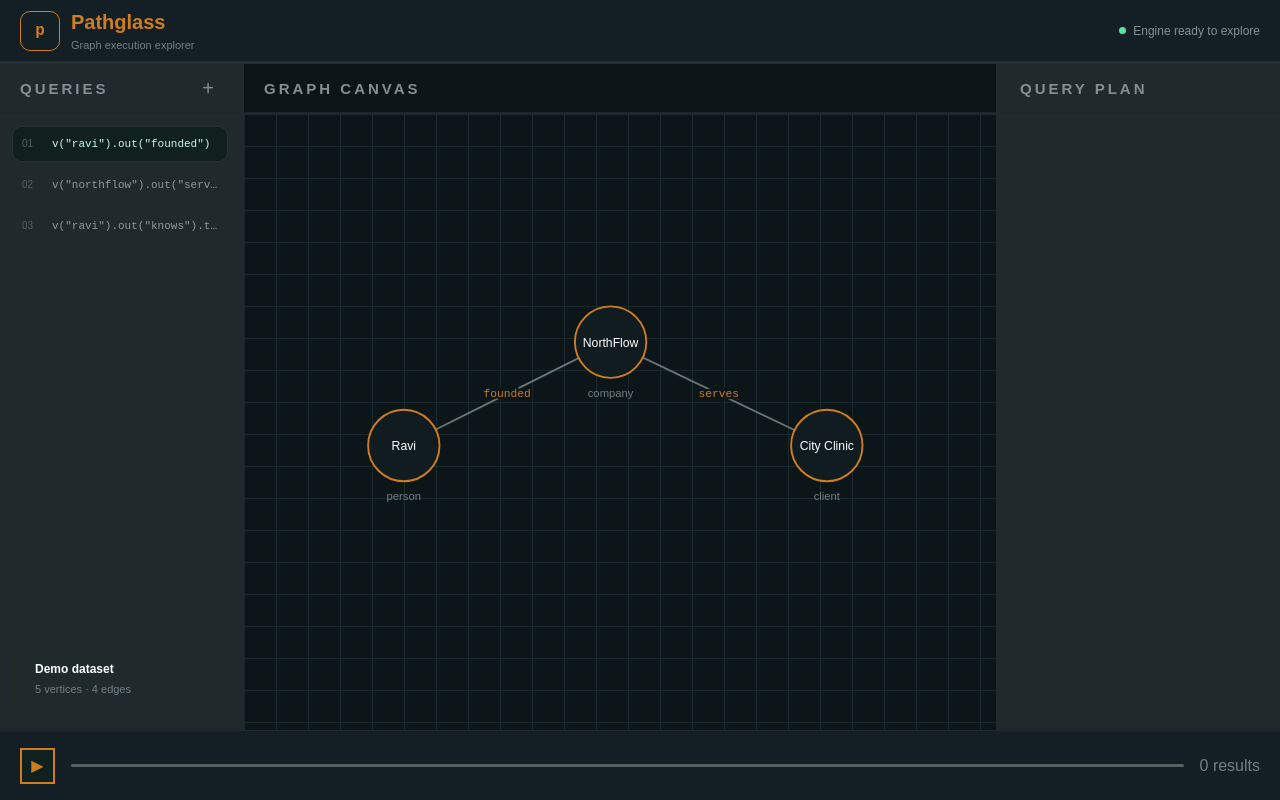
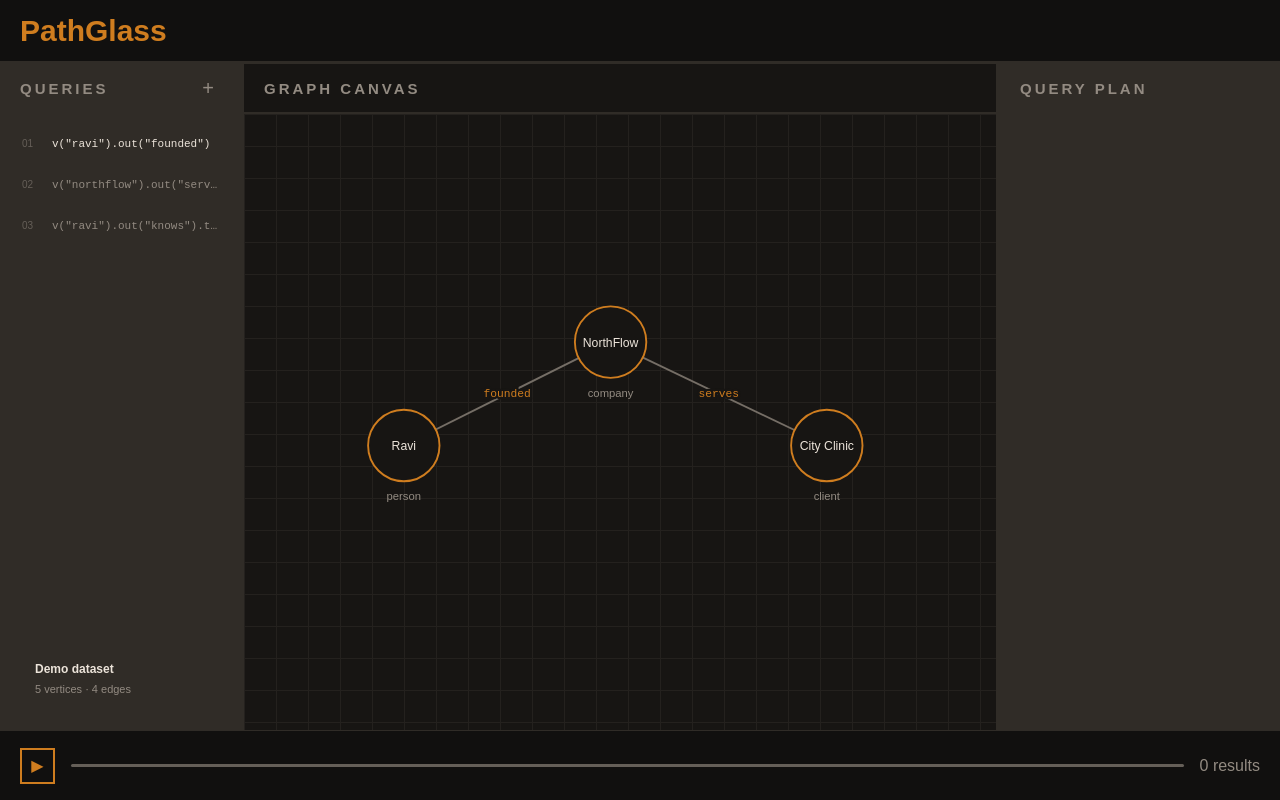
Before and after one commit to ravisharma-09/Pathglass, a React (Vite) app in the folder app/: page / in a window 1280 px wide. Built offline with nearby package versions, Linux system fonts and the light colour scheme.

Commit message:
added graph canvas and updated theme

```diff
--- a/app/src/App.css
+++ b/app/src/App.css
@@ -5,70 +5,37 @@ main {
   display:grid;
   grid-template-rows: 64px 1fr 70px;
   min-height: 100vh;
-  background: #141f25;
+  background: var(--page);
 }
 main > header{
   display: flex;
   align-items: center;
   padding: 0 20px;
-  border-bottom: 3px solid #253032;
+  border-bottom: 3px solid var(--border);
 }
-.brand {
+.app-name {
   display: flex;
-  align-items: center;
-  gap: 11px;
+  align-items: baseline;
+  gap: 9px;
 }
-.brand > span {
-  display: grid;
-  width: 40px;
-  height: 40px;
-  place-items: center;
-  border: 1px solid #cf7d1f;
-  border-radius: 10px;
-  color: #cf7d1f;
-  font-family: monospace;
-  font-weight: bold;
-  font-size: large;
+.app-name strong{
+  color: var(--orange);
+  font-size: 30px;
+}
 
-}
-.brand div {
-  display: grid;
-  gap: 5px;
-  font-size: 20px;
-}
-.brand strong {
-  color: #cf7d1f;
-}
-.brand small {
-  color: #718082;
-  font-size: 11px;
-}
-.engine{
-  display: flex;
-  align-items: center;
-  gap: 7px;
-  margin-left: auto;
-  color: #829092;
-  font-size: 12px;
-}
-.engine > span {
-  width: 7px;
-  height: 7px;
-  border-radius: 50%;
-  background-color: #55e6a5;
-}
+
 .workspace {
   display: grid;
   grid-template-columns: 240px 1fr 280px;
   gap: 4px;
-  background: #202a2c;
+  background: var(--border);
 }
 .workspace h2 {
   height: 48px;
   margin: 0;
   padding: 20px 20px;
-  border-bottom: 2px solid #1e282a;
-  color: #829092;
+  border-bottom: 2px solid var(--border);
+  color: var(--muted);
   font-size: 15px;
   letter-spacing: 3px;
   text-transform: uppercase;
@@ -77,7 +44,7 @@ main > header{
 }
 
 .workspace .graph {
-  background: #0c1517;
+  background: var(--panel);
 
 }
 .workspace >section > h2,
@@ -87,7 +54,7 @@ main > header{
   height: 50px;
   align-items: center;
   padding: 0 20px;
-  border-bottom: 2px solid #1e282a;
+  border-bottom: 2px solid var(--border);
 }
 .workspace >aside:first-child{
   display: flex;
@@ -103,7 +70,7 @@ main > header{
 }
 .query-head button{
   border: 0;
-  color: #829092;
+  color: var(--muted);
   background-color: transparent;
   font-size: 20px;
   cursor: pointer;
@@ -120,13 +87,13 @@ main > header{
   padding: 11px 9px;
   border: 1px solid transparent;
   border-radius: 10px;
-  color: #8c9a9c;
+  color: var(--muted);
   text-align: left;
   cursor: pointer;
   background: transparent;
 }
 .query-menu button > span {
-  color: #536163;
+  color: var(--faint);
   font-size: 10px;
 }
 .query-menu code {
@@ -136,21 +103,21 @@ main > header{
   white-space: nowrap;
 }
 .query-menu .active {
-  border-color: #273234 ;
-  color: #c9f7ee;
-  background: #10201f;
+  border-color: var(--border);
+  color: var(--text);
+  background: var(--panel--soft);
 }
 .data-box{
   display: grid;
   gap: 7px;
   margin: auto 14px 14px;
-  border: 1px solid #1f2c1f;
+  border: 1px solid var(--border) ;
   border-radius: 8px;
   font-size: 12px;
   padding: 20px;
 }
 .data-box span {
-  color: #718082;
+  color: var(--muted);
   font-size: 11px;
 }
 main >footer {
@@ -158,16 +125,16 @@ main >footer {
   align-items: center;
   gap: 16px;
   padding: 0 20px;
-  border-top: 1px solid #202a2c;
-  color: #718082;
+  border-top: 1px solid var(--border);
+  color: var(--muted);
   font-size: 16px;
 }
 main >footer button {
-  background: #10201f;
+  background: var(--panel--soft);
   width: 35px;
   height: 36px;
-  border: 2px solid #cf7d1f;
-  color: #cf7d1f;
+  border: 2px solid var(--orange);
+  color: var(--orange);
   transition: font-size 0.1s ease;
 }
 main > footer button:hover{
@@ -177,7 +144,7 @@ main > footer button:hover{
   height: 3px;
   flex: 1;
   border-radius: 5px ;
-  background:#536163 ;
+  background:var(--faint) ;
 }
 .graph {
   overflow: hidden;
@@ -188,40 +155,40 @@ main > footer button:hover{
   height: calc(100% - 50px);
   min-height: 480px;
   background-image:
-  linear-gradient(#1a292c 1px, transparent 1px),
-  linear-gradient(90deg, #1a292c 1px, transparent 1px) ;
+  linear-gradient(var(--grid) 1px, transparent 1px),
+  linear-gradient(90deg, var(--grid) 1px, transparent 1px) ;
   background-size: 32px 32px;
 }
 .graph line{
-  stroke: #667476;
+  stroke: var(--edge);
   stroke-width: 2;
 }
 .graph marker path{
-  fill: #cf7d1f;
+  fill: var(--orange);
 }
 .graph circle{
-  fill: #101c1f;
-  stroke: #cf7d1f;
+  fill:var(--panel);
+  stroke: var(--orange);
   stroke-width: 2;
 }
 .graph g text{
-  fill: white;
+  fill: var(--text);
   font-size: 13px;
   font-weight: normal;
   text-anchor: middle;
 
 }
 .graph .node-type{
-  fill: #718082;
+  fill: var(--muted);
   font-size: 12px;
   font-weight: normal;
 }
 .graph .edge-name {
-  fill: #cf7d1f;
+  fill: var(--orange);
   font-family: monospace;
   font-size: 12px;
   text-anchor: middle;
-  stroke: #0c1517;
+  stroke: var(--panel) ;
   stroke-width: 5px;
   paint-order: stroke;
 }
--- a/app/src/App.tsx
+++ b/app/src/App.tsx
@@ -12,16 +12,10 @@ function App() {
   return (
     <main>
       <header>
-        <div className="brand">
-          <span>p</span>
-          <div>
-            <strong>Pathglass</strong>
-            <small>Graph execution explorer</small>
-          </div>
+        <div className="app-name">
+          <strong>PathGlass</strong>
+
         </div>
-        <div className="engine">
-          <span />Engine ready to explore
-           </div>
 
       </header>
       <section className="workspace">
--- a/app/src/index.css
+++ b/app/src/index.css
@@ -5,6 +5,18 @@
 font-family: Arial, Helvetica, sans-serif;
 color: white;
 background: black;
+--page: #11100f;
+--panel:#171513 ;
+--panel-soft: #1e1b18 ;
+--border: #302c27;
+--grid:#24211e;
+--text:#ece4da ;
+--muted:#938b82;
+--faint:#655f58;
+--edge:#756e66;
+--orange: #cf7d1f ;
+color: var(--text);
+background: var(--page);
 }
 
 body {
```
Also changed, not shown: app/src/GraphCanvas.tsx (line endings or trailing spaces).
